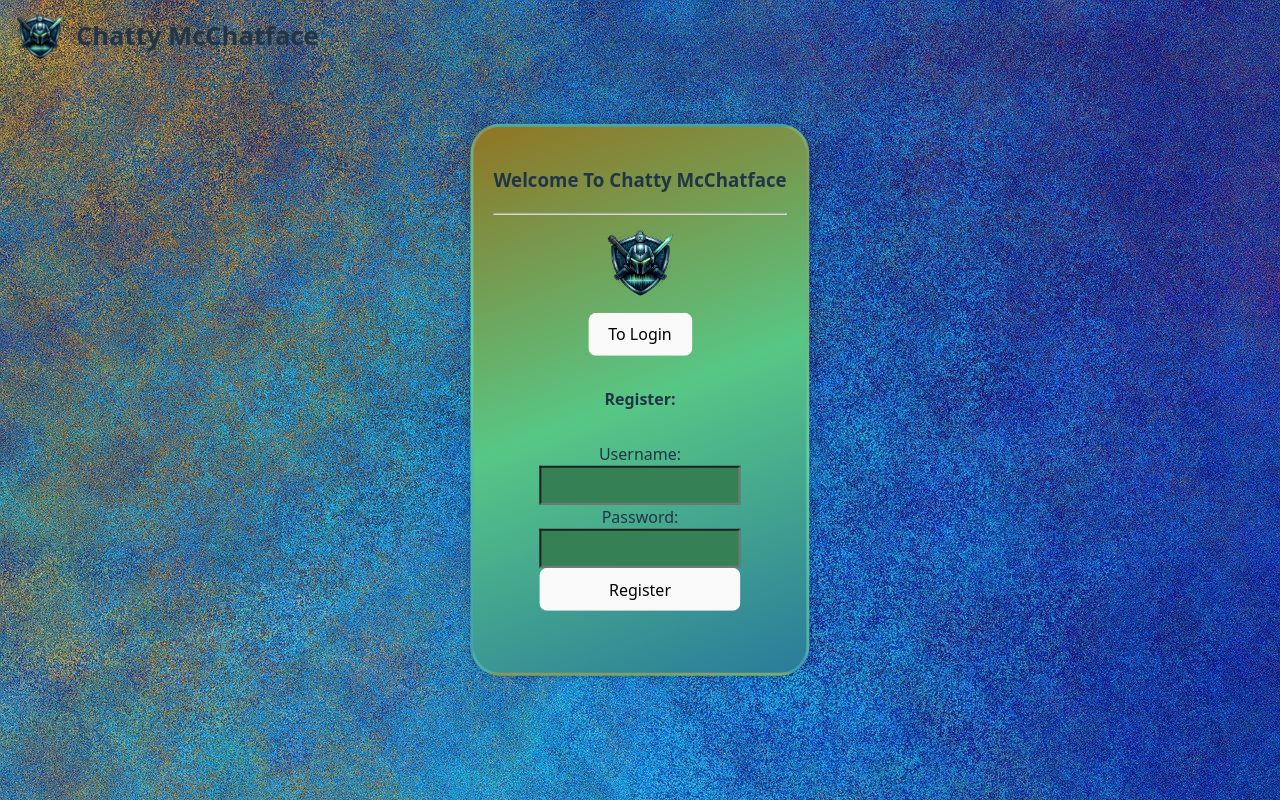
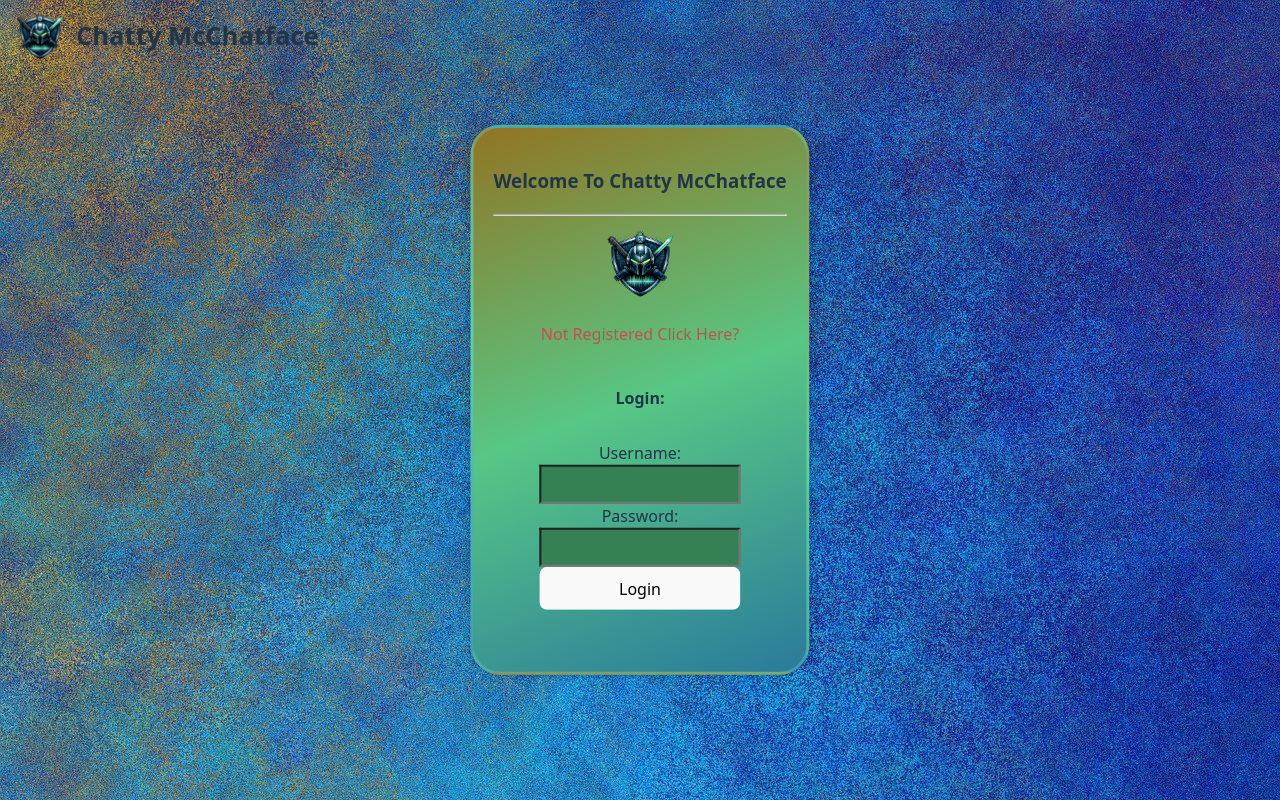
Before and after one commit to shaunbag/ChattyMcChatface, a React (Vite) app: page / in a window 1280 px wide. Built offline with nearby package versions, Linux system fonts and the light colour scheme.

Commit message:
UX improvements on login modal

```diff
--- a/src/App.css
+++ b/src/App.css
@@ -89,6 +89,21 @@ html, body, #root {
   margin: auto 10px;
 }
 
+.login-toggle-button {
+  background-color: transparent;
+  color: rgb(194, 80, 80);
+  border: none;
+  cursor: pointer;
+  outline: none;
+  margin: auto 10px;
+}
+.login-toggle-button:hover {
+  text-decoration: underline;
+  background-color: transparent;
+}
+.login-toggle-button:focus {
+  outline: none;
+}
 @media (max-width: 768px) {
   .app-header {
     position: static;
--- a/src/components/LoginPage.tsx
+++ b/src/components/LoginPage.tsx
@@ -10,7 +10,7 @@ export default function LoginPage({ connect }: Props) {
     const { username, setUsername } = useUserStore()
     const [response, setResponse] = useState<string>('')
     const [password, setPassword] = useState<string>('')
-    const [toggleView, setToggleView] = useState<boolean>(false)
+    const [toggleView, setToggleView] = useState<boolean>(true)
 
     async function registerUser(name: string, password: string) {
         let newUser = JSON.stringify({
@@ -81,7 +81,7 @@ export default function LoginPage({ connect }: Props) {
             <hr />
             <div style={{ display: 'flex', flexDirection: 'column', gap: '10px', alignItems: 'center' }}>
                 <img src="/images/logo.png" alt="logo" width={80} />
-                <button onClick={() => setToggleView(prev => !prev)}>{toggleView ? "Not Registered?" : "To Login"}</button>
+                <button className="login-toggle-button" onClick={() => setToggleView(prev => !prev)}>{toggleView ? "Not Registered Click Here?" : "Back To Login"}</button>
                 {
                     toggleView ?
                         <div style={{ display: 'flex', flexDirection: 'column', gap: '10px', alignItems: 'center' }}>
```
